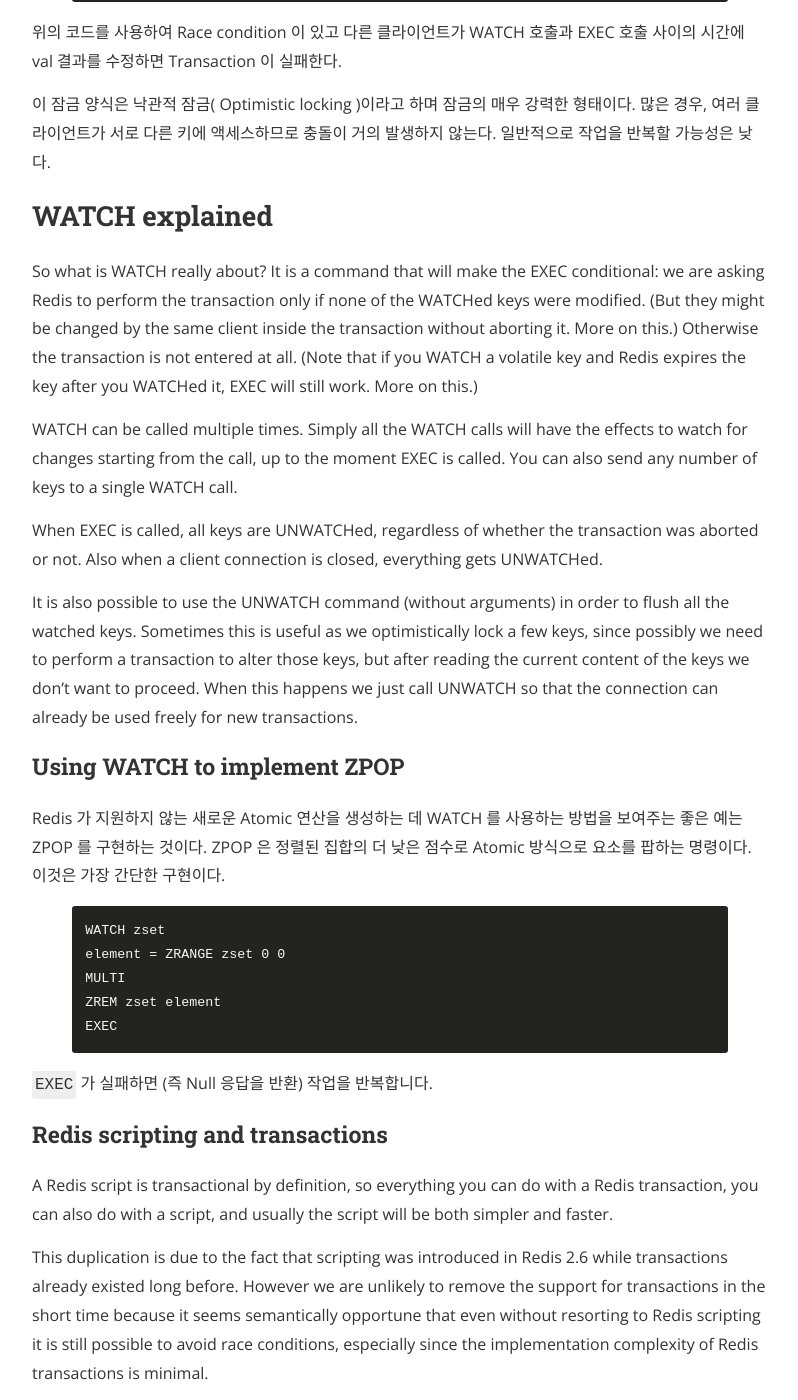
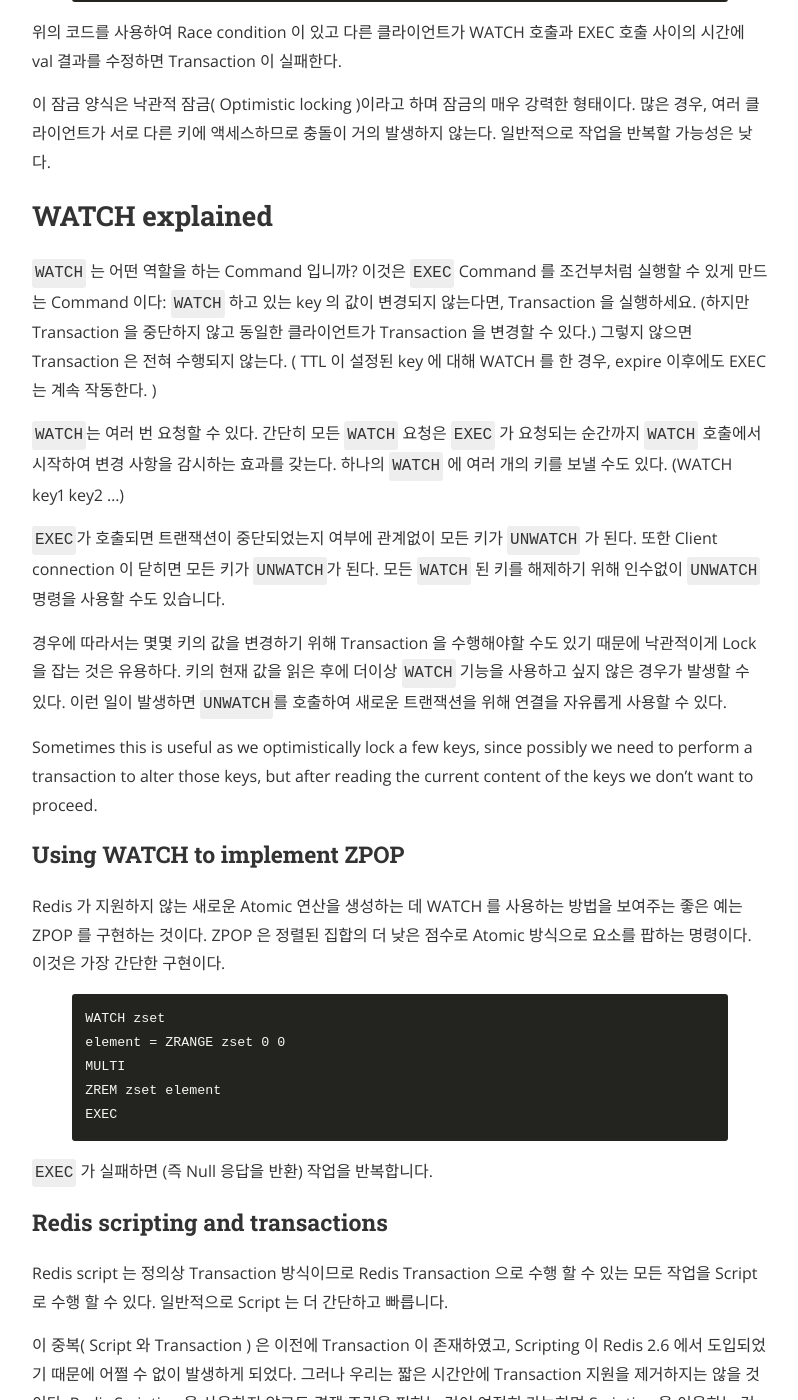
Before and after one commit to Dark0096/Dark0096.github.io, a Jekyll site: the page built from _posts/2018-10-27-redis-transaction.markdown, in a window 1280 px wide and 1400 px high, scrolled down 5302 px. Shown: the whole window, without its empty margins (240-1038 px from the left). Built offline with Jekyll 4.4.1, drawn with Linux system fonts in a browser that asks for light colours; nearby versions of some CDN libraries; some of the changed text lies outside the part shown.

Commit message:
Add the redis transaction article

```diff
--- a/_posts/2018-10-27-redis-transaction.markdown
+++ b/_posts/2018-10-27-redis-transaction.markdown
@@ -189,13 +189,17 @@ EXEC
 이 잠금 양식은 낙관적 잠금( Optimistic locking )이라고 하며 잠금의 매우 강력한 형태이다. 많은 경우, 여러 클라이언트가 서로 다른 키에 액세스하므로 충돌이 거의 발생하지 않는다. 일반적으로 작업을 반복할 가능성은 낮다.
 
 ## WATCH explained
-So what is WATCH really about? It is a command that will make the EXEC conditional: we are asking Redis to perform the transaction only if none of the WATCHed keys were modified. (But they might be changed by the same client inside the transaction without aborting it. More on this.) Otherwise the transaction is not entered at all. (Note that if you WATCH a volatile key and Redis expires the key after you WATCHed it, EXEC will still work. More on this.)
+`WATCH` 는 어떤 역할을 하는 Command 입니까? 이것은 `EXEC` Command 를 조건부처럼 실행할 수 있게 만드는 Command 이다: `WATCH` 하고 있는 key 의 값이 변경되지 않는다면, Transaction 을 실행하세요. (하지만 Transaction 을 중단하지 않고 동일한 클라이언트가 Transaction 을 변경할 수 있다.) 그렇지 않으면 Transaction 은 전혀 수행되지 않는다. ( TTL 이 설정된 key 에 대해 WATCH 를 한 경우, expire 이후에도 EXEC 는 계속 작동한다. )
 
-WATCH can be called multiple times. Simply all the WATCH calls will have the effects to watch for changes starting from the call, up to the moment EXEC is called. You can also send any number of keys to a single WATCH call.
+`WATCH`는 여러 번 요청할 수 있다. 간단히 모든 `WATCH` 요청은 `EXEC` 가 요청되는 순간까지 `WATCH` 호출에서 시작하여 변경 사항을 감시하는 효과를 갖는다. 하나의 `WATCH` 에 여러 개의 키를 보낼 수도 있다. (WATCH key1 key2 ...)
 
-When EXEC is called, all keys are UNWATCHed, regardless of whether the transaction was aborted or not. Also when a client connection is closed, everything gets UNWATCHed.
+`EXEC`가 호출되면 트랜잭션이 중단되었는지 여부에 관계없이 모든 키가 `UNWATCH` 가 된다. 또한 Client connection 이 닫히면 모든 키가 `UNWATCH`가 된다.
+모든 `WATCH` 된 키를 해제하기 위해 인수없이 `UNWATCH` 명령을 사용할 수도 있습니다.
 
-It is also possible to use the UNWATCH command (without arguments) in order to flush all the watched keys. Sometimes this is useful as we optimistically lock a few keys, since possibly we need to perform a transaction to alter those keys, but after reading the current content of the keys we don't want to proceed. When this happens we just call UNWATCH so that the connection can already be used freely for new transactions.
+경우에 따라서는 몇몇 키의 값을 변경하기 위해 Transaction 을 수행해야할 수도 있기 때문에 낙관적이게 Lock 을 잡는 것은 유용하다. 키의 현재 값을 읽은 후에 더이상 `WATCH` 기능을 사용하고 싶지 않은 경우가 발생할 수 있다.
+이런 일이 발생하면 `UNWATCH`를 호출하여 새로운 트랜잭션을 위해 연결을 자유롭게 사용할 수 있다.
+
+Sometimes this is useful as we optimistically lock a few keys, since possibly we need to perform a transaction to alter those keys, but after reading the current content of the keys we don't want to proceed.
 
 ### Using WATCH to implement ZPOP
 Redis 가 지원하지 않는 새로운 Atomic 연산을 생성하는 데 WATCH 를 사용하는 방법을 보여주는 좋은 예는 ZPOP 를 구현하는 것이다. ZPOP 은 정렬된 집합의 더 낮은 점수로 Atomic 방식으로 요소를 팝하는 명령이다. 이것은 가장 간단한 구현이다.
@@ -210,11 +214,11 @@ EXEC
 `EXEC` 가 실패하면 (즉 Null 응답을 반환) 작업을 반복합니다.
 
 ### Redis scripting and transactions
-A Redis script is transactional by definition, so everything you can do with a Redis transaction, you can also do with a script, and usually the script will be both simpler and faster.
+Redis script 는 정의상 Transaction 방식이므로 Redis Transaction 으로 수행 할 수 있는 모든 작업을 Script 로 수행 할 수 있다. 일반적으로 Script 는 더 간단하고 빠릅니다.
 
-This duplication is due to the fact that scripting was introduced in Redis 2.6 while transactions already existed long before. However we are unlikely to remove the support for transactions in the short time because it seems semantically opportune that even without resorting to Redis scripting it is still possible to avoid race conditions, especially since the implementation complexity of Redis transactions is minimal.
+이 중복( Script 와 Transaction ) 은 이전에 Transaction 이 존재하였고, Scripting 이 Redis 2.6 에서 도입되었기 때문에 어쩔 수 없이 발생하게 되었다. 그러나 우리는 짧은 시간안에 Transaction 지원을 제거하지는 않을 것이다. Redis Scripting 을 사용하지 않고도 경쟁 조건을 피하는 것이 여전히 가능하며 Scripting 을 이용하는 것보다 Transaction 을 이용하는 것이 복잡성이 최소화되기 때문이다.
 
-However it is not impossible that in a non immediate future we'll see that the whole user base is just using scripts. If this happens we may deprecate and finally remove transactions.
+하지만, 가까운 시일 내에 모든 Redis 유저들이 Scripting 을 기반으로 Race condition 문제를 해결하고 있음을 확인하는 순간 우리는 Transaction 기능을 제거할 수도 있다.
 
 
 ### Reference
```
